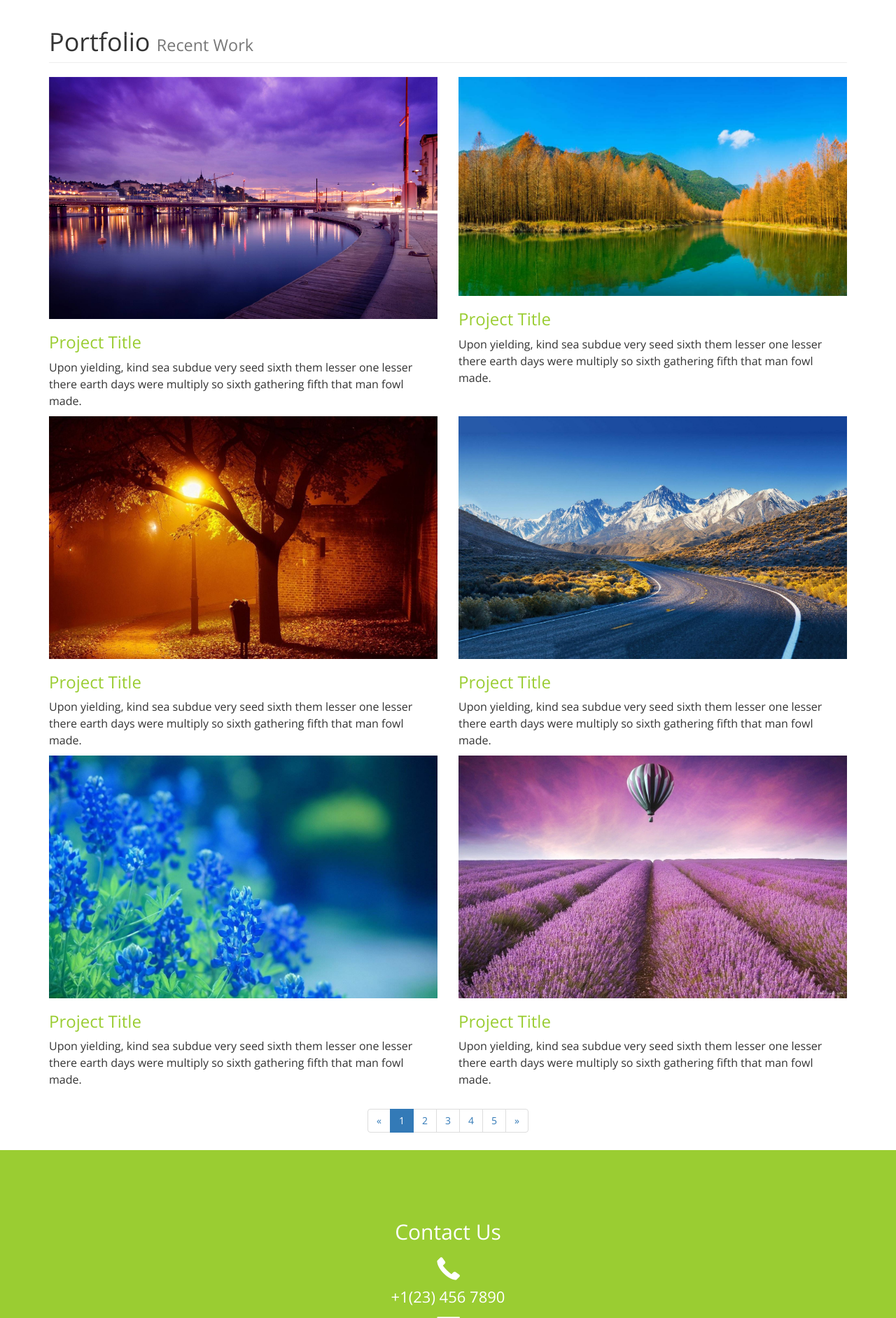
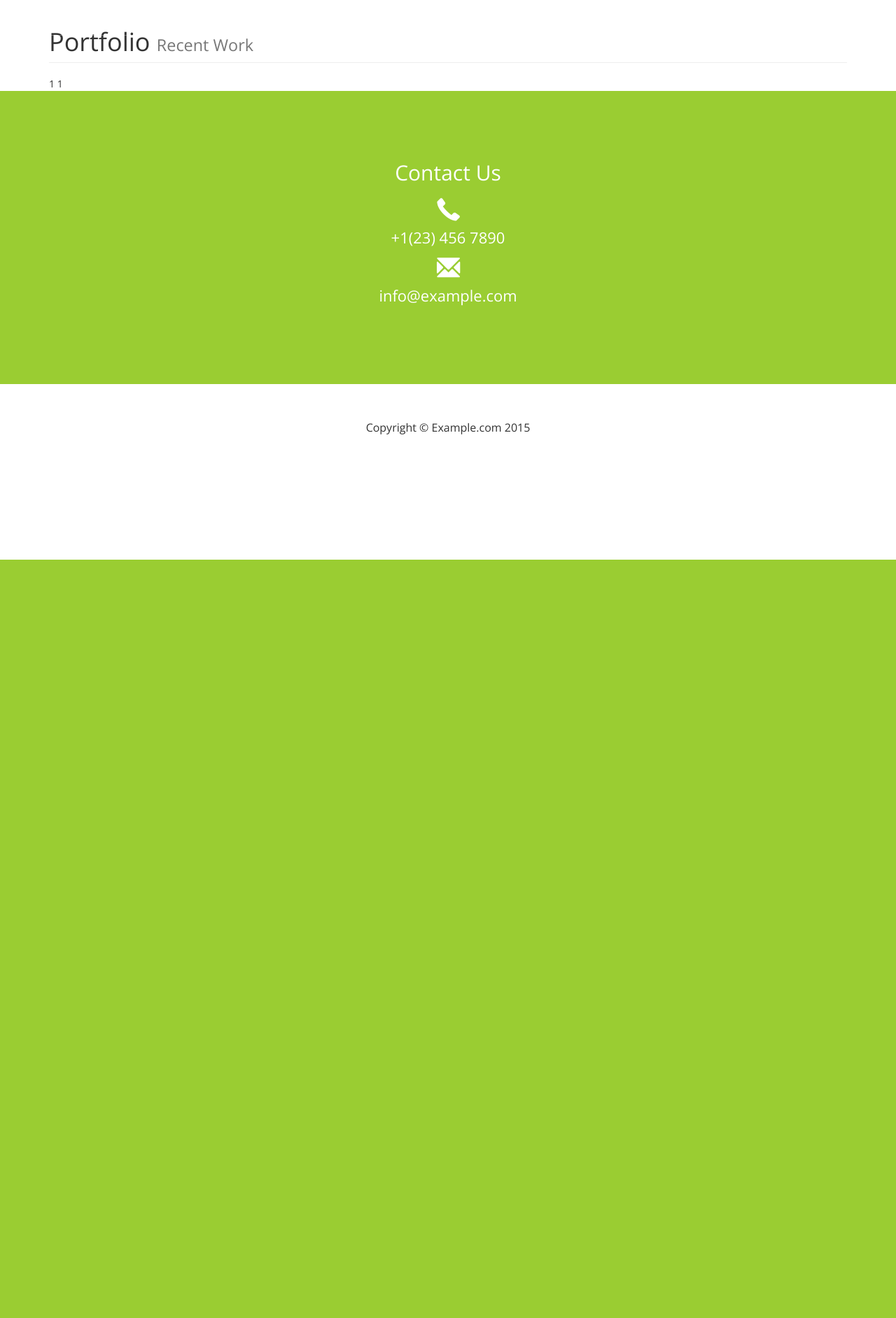
Before and after one commit to wsaicyj/yoyoran, a Django app: template yoyozj/templates/yoyozj/freshfood.html in a window 1280 px wide. Shown: the top 1884 px of the page at 70% size. After the commit the page ends 800 px from the top, so only its background shows below. Run offline with Django 3.2, Linux system fonts and the light colour scheme; tables that the repository leaves empty hold one stand-in row (values such as "Sample post"); the template is opened without the code that fills it: values that come from a table or form of the project are taken from there, most other values are stand-ins (such as "Sample title", 1, 10 or a date in 2020); some libraries are stand-ins or nearby versions.

```diff
--- a/yoyoran/settings.py
+++ b/yoyoran/settings.py
@@ -81,7 +81,8 @@ DATABASES = {
         'NAME': 'youyouran',
         'ENGINE': 'django.db.backends.mysql',
         'USER': 'root',
-        'PASSWORD': 'root',
+        'PASSWORD': 'youyouran123456',
+        'HOST': '120.78.163.137',
     }
 }
 
--- /dev/null
+++ b/yoyozj/static/css/fresh_food.css
@@ -0,0 +1,9 @@
+.portfolio-item {
+    margin-bottom: 25px;
+}
+
+.line-limit-length {
+overflow: hidden;
+text-overflow: ellipsis;
+white-space: nowrap; /*文本不换行，这样超出一行的部分被截取，显示...*/
+}
--- a/yoyozj/static/css/freshfood.css
+++ /dev/null
@@ -1,3 +0,0 @@
-.portfolio-item {
-    margin-bottom: 25px;
-}
--- a/yoyozj/templates/yoyozj/base.html
+++ b/yoyozj/templates/yoyozj/base.html
@@ -61,7 +61,7 @@ Although you can use them, for a more unique website, replace these images with
                         <a href="{% url 'yoyozj:index' %}">悠悠然</a>
                     </li>
                     <li id="freshfood">
-                        <a href="{% url 'yoyozj:freshfood' %}">友家生鲜</a>
+                        <a href="{% url 'yoyozj:fresh_food' %}">友家生鲜</a>
                     </li>
                     <li>
                         <a href="#">湛江风俗</a>
--- a/yoyozj/templates/yoyozj/freshfood.html
+++ b/yoyozj/templates/yoyozj/freshfood.html
@@ -1,11 +1,10 @@
 {% extends 'yoyozj/base.html' %}
 {% load staticfiles %}
-
-<link href="{% static 'css/freshfood.css' %}" rel="stylesheet">
 
 {% block title %}友家生鲜{% endblock %}
 
 {% block content %}
+    <link href="{% static 'css/fresh_food.css' %}" rel="stylesheet">
     <!-- Content -->
     <div class="container">
 
@@ -18,103 +17,117 @@
             </div>
         </div>
         <!-- /.row -->
-
+        {{ fresh_food_list.count }}
+        {% for fresh in fresh_food_list %}
+            {{ forloop.counter }}
             <!-- Projects Row -->
             <div class="row">
+            {% if forloop.counter|divisibleby:2 %}
                 <div class="col-md-6 portfolio-item">
                     <a href="#">
                         <img class="img-responsive" src="{% static 'images/bridge.jpg' %}" alt="">
                     </a>
                     <h3>
-                    <a href="#">Project Title</a>
+                        <a href="#">{{ fresh.title }}</a>
                     </h3>
-                <p>Upon yielding, kind sea subdue very seed sixth them lesser one lesser there earth days were multiply so sixth gathering fifth that man fowl made.</p>
+                    <p class="line-limit-length">{{ fresh.content }}</p>
                 </div>
-            <div class="col-md-6 portfolio-item">
-                <a href="#">
-                    <img class="img-responsive" src="{% static 'images/timg.jpg' %}" alt="">
-                </a>
-                <h3>
-                    <a href="#">Project Title</a>
-                </h3>
-                <p>Upon yielding, kind sea subdue very seed sixth them lesser one lesser there earth days were multiply so sixth gathering fifth that man fowl made.</p>
-            </div>
-        </div>
-        <!-- /.row -->
-
-        <!-- Projects Row -->
-        <div class="row">
+            {% endif %}
+            {% if forloop.counter|divisibleby:2 %}
                 <div class="col-md-6 portfolio-item">
                     <a href="#">
                         <img class="img-responsive" src="{% static 'images/timg2.jpg' %}" alt="">
                     </a>
                     <h3>
-                    <a href="#">Project Title</a>
+                        <a href="#">{{ fresh.title }}</a>
                     </h3>
-                <p>Upon yielding, kind sea subdue very seed sixth them lesser one lesser there earth days were multiply so sixth gathering fifth that man fowl made.</p>
+                    <p class="line-limit-length">{{ fresh.content }}</p>
                 </div>
-            <div class="col-md-6 portfolio-item">
-                <a href="#">
-                    <img class="img-responsive" src="{% static 'images/timg3.jpg' %}" alt="">
-                </a>
-                <h3>
-                    <a href="#">Project Title</a>
-                </h3>
-                <p>Upon yielding, kind sea subdue very seed sixth them lesser one lesser there earth days were multiply so sixth gathering fifth that man fowl made.</p>
+            {% endif %}
             </div>
-        </div>
+            <!-- /.row -->
+        {% endfor %}
+
+        {#            <!-- Projects Row -->#}
+        {#            <div class="row">#}
+        {#                <div class="col-md-6 portfolio-item">#}
+        {#                    <a href="#">#}
+        {#                        <img class="img-responsive" src="{% static 'images/timg2.jpg' %}" alt="">#}
+        {#                    </a>#}
+        {#                    <h3>#}
+        {#                        <a href="#">Project Title</a>#}
+        {#                    </h3>#}
+        {#                    <p>Upon yielding, kind sea subdue very seed sixth them lesser one lesser there earth days were#}
+        {#                        multiply so sixth gathering fifth that man fowl made.</p>#}
+        {#                </div>#}
+        {#                <div class="col-md-6 portfolio-item">#}
+        {#                    <a href="#">#}
+        {#                        <img class="img-responsive" src="{% static 'images/timg3.jpg' %}" alt="">#}
+        {#                    </a>#}
+        {#                    <h3>#}
+        {#                        <a href="#">Project Title</a>#}
+        {#                    </h3>#}
+        {#                    <p>Upon yielding, kind sea subdue very seed sixth them lesser one lesser there earth days were#}
+        {#                        multiply so sixth gathering fifth that man fowl made.</p>#}
+        {#                </div>#}
+        {#            </div>#}
+        {##}
+        {##}
+        {#            <!-- Projects Row -->#}
+        {#            <div class="row">#}
+        {#                <div class="col-md-6 portfolio-item">#}
+        {#                    <a href="#">#}
+        {#                        <img class="img-responsive" src="{% static 'images/timg4.jpg' %}" alt="">#}
+        {#                    </a>#}
+        {#                    <h3>#}
+        {#                        <a href="#">Project Title</a>#}
+        {#                    </h3>#}
+        {#                    <p>Upon yielding, kind sea subdue very seed sixth them lesser one lesser there earth days were#}
+        {#                        multiply so sixth gathering fifth that man fowl made.</p>#}
+        {#                </div>#}
+        {#                <div class="col-md-6 portfolio-item">#}
+        {#                    <a href="#">#}
+        {#                        <img class="img-responsive" src="{% static 'images/timg5.jpg' %}" alt="">#}
+        {#                    </a>#}
+        {#                    <h3>#}
+        {#                        <a href="#">Project Title</a>#}
+        {#                    </h3>#}
+        {#                    <p>Upon yielding, kind sea subdue very seed sixth them lesser one lesser there earth days were#}
+        {#                        multiply so sixth gathering fifth that man fowl made.</p>#}
+        {#                </div>#}
+        {#            </div>#}
 
 
-        <!-- Projects Row -->
-        <div class="row">
-            <div class="col-md-6 portfolio-item">
-                <a href="#">
-                    <img class="img-responsive" src="{% static 'images/timg4.jpg' %}" alt="">
-                </a>
-                <h3>
-                    <a href="#">Project Title</a>
-                </h3>
-                <p>Upon yielding, kind sea subdue very seed sixth them lesser one lesser there earth days were multiply so sixth gathering fifth that man fowl made.</p>
-            </div>
-            <div class="col-md-6 portfolio-item">
-                <a href="#">
-                    <img class="img-responsive" src="{% static 'images/timg5.jpg' %}" alt="">
-                </a>
-                <h3>
-                    <a href="#">Project Title</a>
-                </h3>
-                <p>Upon yielding, kind sea subdue very seed sixth them lesser one lesser there earth days were multiply so sixth gathering fifth that man fowl made.</p>
-            </div>
-        </div>
         <!-- Pagination -->
-        <div class="row text-center">
-            <div class="col-lg-12">
-                <ul class="pagination">
-                    <li>
-                        <a href="#">&laquo;</a>
-                    </li>
-                    <li class="active">
-                        <a href="#">1</a>
-                    </li>
-                    <li>
-                        <a href="#">2</a>
-                    </li>
-                    <li>
-                        <a href="#">3</a>
-                    </li>
-                    <li>
-                        <a href="#">4</a>
-                    </li>
-                    <li>
-                        <a href="#">5</a>
-                    </li>
-                    <li>
-                        <a href="#">&raquo;</a>
-                    </li>
-                </ul>
-            </div>
-        </div>
+        {#        <div class="row text-center">#}
+        {#            <div class="col-lg-12">#}
+        {#                <ul class="pagination">#}
+        {#                    <li>#}
+        {#                        <a href="#">&laquo;</a>#}
+        {#                    </li>#}
+        {#                    <li class="active">#}
+        {#                        <a href="#">1</a>#}
+        {#                    </li>#}
+        {#                    <li>#}
+        {#                        <a href="#">2</a>#}
+        {#                    </li>#}
+        {#                    <li>#}
+        {#                        <a href="#">3</a>#}
+        {#                    </li>#}
+        {#                    <li>#}
+        {#                        <a href="#">4</a>#}
+        {#                    </li>#}
+        {#                    <li>#}
+        {#                        <a href="#">5</a>#}
+        {#                    </li>#}
+        {#                    <li>#}
+        {#                        <a href="#">&raquo;</a>#}
+        {#                    </li>#}
+        {#                </ul>#}
+        {#            </div>#}
+        {#        </div>#}
         <!-- /.row -->
+
 
     </div>
     <!-- /.container -->
--- a/yoyozj/urls.py
+++ b/yoyozj/urls.py
@@ -2,10 +2,10 @@
 # -*- coding: utf-8 -*-
 
 from django.conf.urls import url
-from .views import index, freshfood
+from .views import index, fresh_food
 
 
 urlpatterns = [
     url(r'^$', index, name='index'),
-    url(r'^freshfood/$', freshfood, name='freshfood'),
+    url(r'^fresh_food/$', fresh_food, name='fresh_food'),
 ]
```
Also changed, not shown: yoyozj/views.py (+10 -2 lines). Lines whose indentation alone changed are shown as unchanged.
